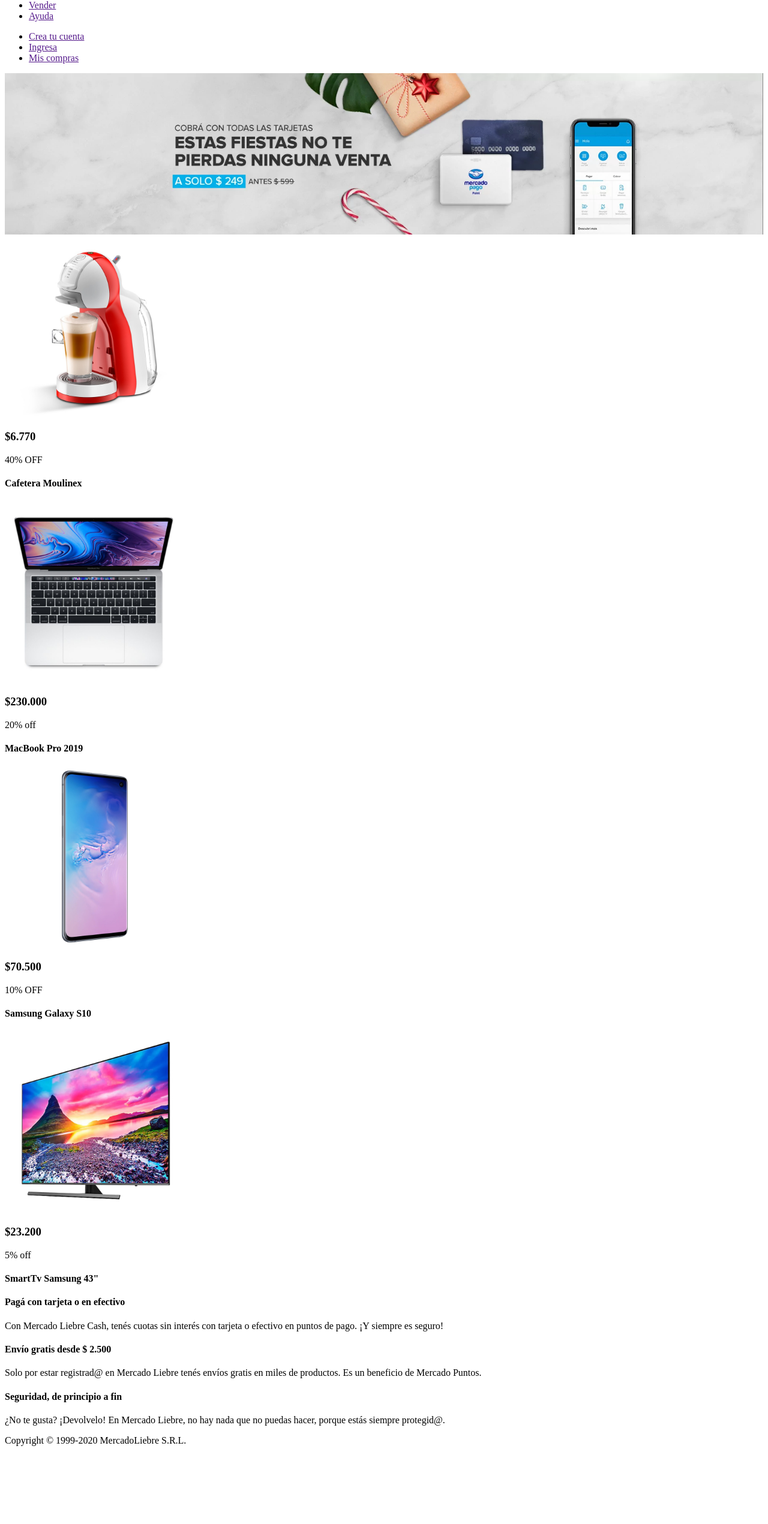
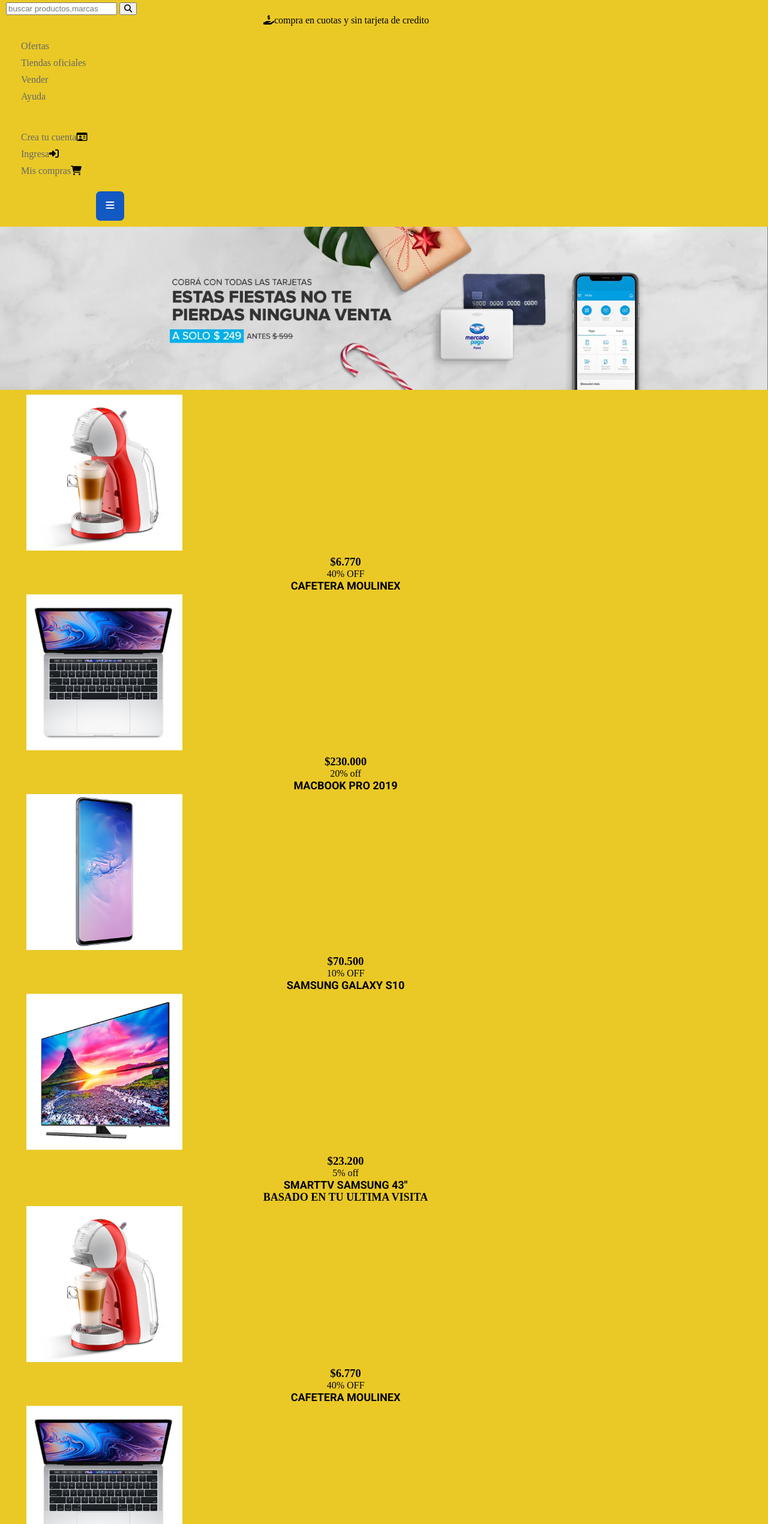
Before and after one commit to sincodda/MercadoLiebre, a website: page views/home.html in a window 1280 px wide. Shown: the part 194-2735 px from the top of the page at 60% size. Before the commit the page ends 2621 px from the top, so only its background shows below. Drawn offline with Linux system fonts and the light colour scheme.

Commit message:
"agrego estilos a mercado liebre"

```diff
--- /dev/null
+++ b/public/stylesheets/footer.css
@@ -0,0 +1,17 @@
+.footer{
+    background-color: white;
+    padding: 15%;
+    border: solid 5px var(--GrisClaro);
+    box-sizing: border-box;
+    width:100%;
+}
+.footer i{
+    color: var(--Celeste);
+    font-size: 2em;
+    margin-top: 20%;
+    padding:5px 101px ;
+}
+.footer article{
+    padding: 10px;
+    color: var(--GrisOscuro);
+}
--- /dev/null
+++ b/public/stylesheets/general.css
@@ -0,0 +1,23 @@
+*{
+    margin: 0px;
+    box-sizing: border-box;
+}
+body{
+    background-color: var(--Amarillo);
+   }
+   a {
+    text-decoration: none;
+    color:var(--GrisOscuro);
+   }
+   li{
+    list-style: none;
+    padding: 5px;
+   }
+   ul,ol{
+    padding: 20px;
+   }
+   h4{
+    font-family: 'Roboto';
+    font-size: 25px ;
+    text-transform: uppercase;
+   }
--- /dev/null
+++ b/public/stylesheets/header.css
@@ -0,0 +1,45 @@
+.index__header {
+    padding: 10px;
+}
+.index__header--logotipo{
+    width: 50%;
+    margin: 10px;
+}
+.header__nav--ultimaVista {
+    font-size: 18px;
+    text-transform: uppercase;
+}
+.burger--menu {
+    background-color: var(--Celeste);
+    color: white;
+    text-align: center;
+    padding: 15px;
+    border-radius: 7px;
+    width: 47px;
+    height: 49px;
+    margin-left: 150px;
+    box-sizing: border-box;
+}
+.header__nav__article img {
+padding:4px 20px;
+/* height: 49px; */
+margin-left:24px;
+/* box-sizing: border-box; */
+}
+.header__nav__article--producto{
+    font-size: 18px;
+    text-transform: uppercase;
+}
+.header__nav__articule ,h3,h4,p{
+    padding: 0px;
+    text-align: center;
+    display: block;
+    width:90%;
+}
+.header__nav__articule h3{
+    font-size: 18px;
+    text-transform: uppercase;
+}
+.header__nav__articule h4{
+    font-size: 16px;
+}
--- /dev/null
+++ b/public/stylesheets/styles.css
@@ -0,0 +1,7 @@
+@import url("https://fonts.googleapis.com/css2?family=Roboto:wght@300;400;700&display=swap");
+@import "./general.css ";
+@import "./footer.css ";
+@import "./header.css";
+@import "./index.css ";
+@import "./variables.css";
+@import "./ ";
--- /dev/null
+++ b/public/stylesheets/variables.css
@@ -0,0 +1,8 @@
+:root{
+    --Amarillo: #eac926;
+    --Celeste: #1259c3;
+    --Azul: #03264c;
+    --GrisClaro: #ebebeb;
+    --GrisOscuro: #666;
+    --Verdee: #39b54a;
+}
--- a/views/home.html
+++ b/views/home.html
@@ -1,75 +1,116 @@
 <!DOCTYPE html>
-<html lang="en">
+<html lang="es">
 
 <head>
     <meta charset="UTF-8">
     <meta http-equiv="X-UA-Compatible" content="IE=edge">
     <meta name="viewport" content="width=device-width, initial-scale=1.0">
     <title>Mercado liebre | Home</title>
+    <link href="https://cdnjs.cloudflare.com/ajax/libs/font-awesome/5.15.3/css/all.min.css"
+rel="stylesheet" />
+    <script src="https://kit.fontawesome.com/adab8f1af7.js" crossorigin="anonymous"></script>
+    <link rel="stylesheet" href="/stylesheets/styles.css" >
 </head>
 
 <body>
-    <header>
-        <img src="/images/logo-mercado-liebre.svg" alt="" width="300">
-        <div>
-            lugar donde poner la barra de busqueda
+    <header class="index__header">
+        <img class="index__header--logotipo" src="/images/logo-mercado-liebre.svg" alt="" width="300">
+        <div class="index__header--buscar">
+            <!-- lugar donde poner la barra de busqueda -->
+        <input type="search" name="buscar" placeholder="buscar productos,marcas">
+        <button>
+        <i class="fa-solid fa-magnifying-glass"></i>
+        </button>
         </div>
-        <p>compra en cuotas y sin tarjeta de credito</p>
-        <nav>
+        <div class="index__header__compra--info">
+        <p class="index__header__compra--cuotas"><i class="fa-sharp fa-solid fa-hand-holding-dollar"></i>compra en cuotas y sin tarjeta de credito</p>
+        </div>
+        <!-- menu navegacion home-->
+        <nav class="header__nav--menu">
             <ul>
-                <li><a href="">Ofertas</a></li>
-                <li><a href="">Tiendas oficiales</a></li>
-                <li><a href="">Vender</a></li>
-                <li><a href="">Ayuda</a></li>
+                <li><a href="#">Ofertas</a></li>
+                <li><a href="#">Tiendas oficiales</a></li>
+                <li><a href="#">Vender</a></li>
+                <li><a href="#">Ayuda</a></li>
             </ul>
             <ul>
-                <li><a href="">Crea tu cuenta</a></li>
-                <li><a href="">Ingresa</a></li>
-                <li><a href="">Mis compras</a></li>
+                <li><a href="#">Crea tu cuenta</a><i class="fa-regular fa-id-card"></i></li>
+                <li><a href="#">Ingresa</a><i class="fa-solid fa-right-to-bracket"></i></li>
+                <li><a href="#">Mis compras</a><i class="fa-solid fa-cart-shopping"></i></li>
             </ul>
         </nav>
+        <!-- burger menu -->
+        <div class="burger--menu">
+            <i class="fas fa-bars"></i>
+        </div>
     </header>
-    <main>
+    <main class="header__nav--product">
         <!-- seccion de banner -->
-        <section>
+        <section class="header__nav--banner">
             <img src="/images/img-home-banner.jpg" alt="" width="100%">
         </section>
         <!--seccion ultima visita  -->
-        <section>
+        <section class="header__nav__article">
             <article>
                 <img src="/images/img-cafetera-moulinex.jpg" alt="Cafetera" width="300">
-                <h3>$6.770</h3>
-                <p>40% OFF</p>
-                <h4>Cafetera Moulinex</h4>
+                <h3 class="header__nav__article--precio">$6.770</h3>
+                <p class="header__nav__article--descuento">40% OFF</p>
+                <h4 class="header__nav__article--producto">Cafetera Moulinex</h4>
             </article>
             <article>
                 <img src="/images/img-macbook-pro-2019.jpg" alt="Cafetera" width="300">
-                <h3>$230.000</h3>
-                <p>20% off</p>
-                <h4>MacBook Pro 2019</h4>
+                <h3 class="header__nav__article--precio">$230.000</h3>
+                <p class="header__nav__article--descuento">20% off</p>
+                <h4 class="header__nav__article--producto">MacBook Pro 2019</h4>
             </article>
             <article>
                 <img src="/images/img-samsung-galaxy-s10.jpg" alt="Cafetera" width="300">
-                <h3>$70.500</h3>
-                <p>10% OFF</p>
-                <h4>Samsung Galaxy S10</h4>
+                <h3 class="header__nav__article--precio">$70.500</h3>
+                <p class="header__nav__article--descuento">10% OFF</p>
+                <h4 class="header__nav__article--producto">Samsung Galaxy S10</h4>
             </article>
             <article>
                 <img src="/images/img-tv-samsung-smart.jpg" alt="Cafetera" width="300">
-                <h3>$23.200</h3>
-                <p>5% off</p>
-                <h4>SmartTv Samsung 43"</h4>
+                <h3 class="header__nav__article--precio">$23.200</h3>
+                <p class="header__nav__article--descuento">5% off</p>
+                <h4 class="header__nav__article--producto">SmartTv Samsung 43"</h4>
             </article>
 
         </section>
         <!-- ofertas -->
-        <section>
+        <section class="header__nav--historial">
+            <h3 class="header__nav--ultimaVista">basado en tu ultima visita</h3>
+            <article class="header__nav__article">
+                <img src="/images/img-cafetera-moulinex.jpg" alt="Cafetera" width="300">
+                <h3 class="header__nav__article--precio">$6.770</h3>
+                <p class="header__nav__article--descuento">40% OFF</p>
+                <h4 class="header__nav__article--producto">Cafetera Moulinex</h4>
+            </article>
+            <article class="header__nav__article">
+                <img src="/images/img-macbook-pro-2019.jpg" alt="Cafetera" width="300">
+                <h3 class="header__nav__article--precio">$230.000</h3>
+                <p class="header__nav__article--descuento">20% off</p>
+                <h4 class="header__nav__article--producto">MacBook Pro 2019</h4>
+            </article>
+            <article class="header__nav__article">
+                <img src="/images/img-samsung-galaxy-s10.jpg" alt="Cafetera" width="300">
+                <h3 class="header__nav__article--precio">$70.500</h3>
+                <p class="header__nav__article--descuento">10% OFF</p>
+                <h4 class="header__nav__article--producto">Samsung Galaxy S10</h4>
+            </article>
+            <article class="header__nav__article">
+                <img src="/images/img-tv-samsung-smart.jpg" alt="Cafetera" width="300">
+                <h3 class="header__nav__article--precio">$23.200</h3>
+                <p class="header__nav__article--descuento">5% off</p>
+                <h4 class="header__nav__article--producto">SmartTv Samsung 43"</h4>
+            </article>
 
         </section>
 
     </main>
-    <footer>
-        <article>
+    <footer class="footer">
+        <article class="footer__article--tipoDePago">
+            <i class="fa-solid fa-credit-card"></i>
             <h4>
                 Pagá con tarjeta o en efectivo
             </h4>
@@ -78,7 +119,8 @@
                 puntos de pago. ¡Y siempre es seguro!
             </p>
         </article>
-        <article>
+        <article class="footer__article--descuento">
+            <i class="fa-solid fa-gift"></i>
             <h4>
                 Envío gratis desde $ 2.500
             </h4>
@@ -87,7 +129,8 @@
                 productos. Es un beneficio de Mercado Puntos.
             </p>
         </article>
-        <article>
+        <article class="footer__article--garantia">
+            <i class="fa-solid fa-user-shield"></i>
             <h4>
                 Seguridad, de principio a fin
             </h4>
@@ -96,6 +139,9 @@
                 porque estás siempre protegid@.
             </p>
         </article>
+        <article class="footer__article--copyright">
+
+        </article>
         <p> Copyright © 1999-2020 MercadoLiebre S.R.L.</p>
     </footer>
 </body>
```
Also changed, not shown: public/stylesheets/index.css (added).
